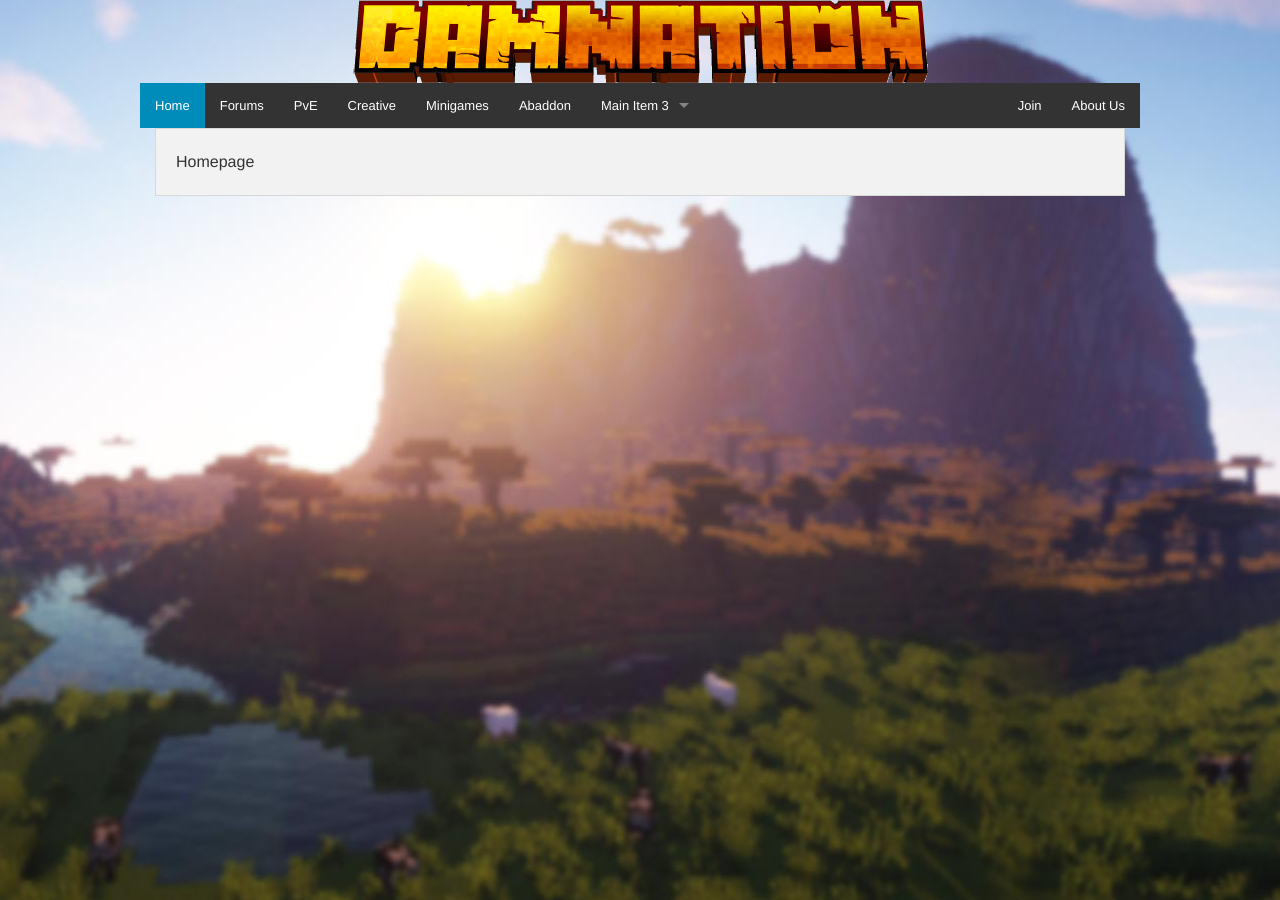
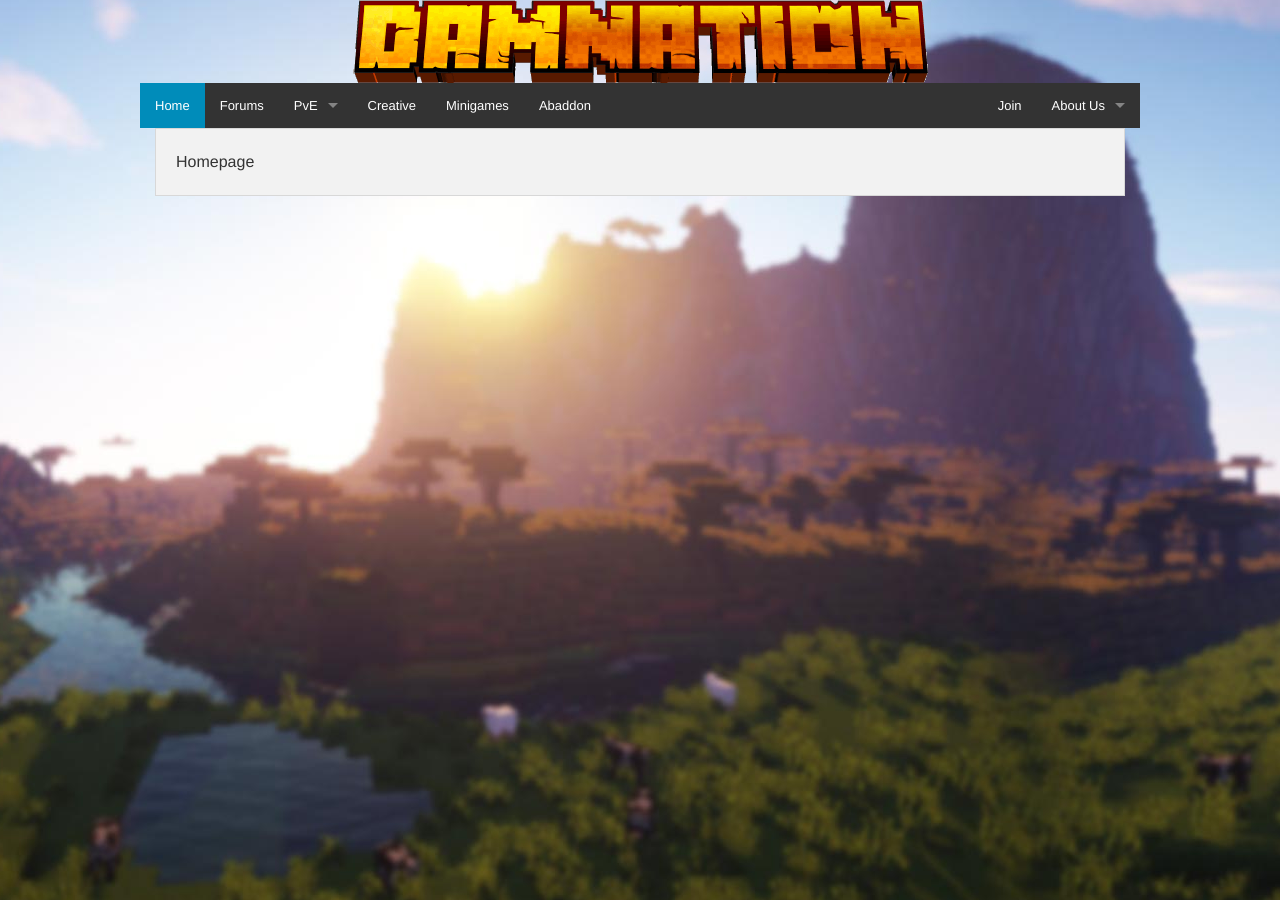
Before and after one commit to damnation-eu/website-beta, a Jekyll site: the page built from index.md, in a window 1280 px wide. Built offline with Jekyll 4.4.1, drawn with Linux system fonts in a browser that asks for light colours; nearby versions of some CDN libraries; library files that are not in the unit come from our copies.

Commit message:
Update nav.html

```diff
--- a/_includes/nav.html
+++ b/_includes/nav.html
@@ -12,21 +12,30 @@
       <ul class="nav navbar-nav left">
         <li class="active"><a href="/website-beta">Home</a></li>
         <li><a href="https://damnation.eu/phpbb/">Forums</a></li>
-        <li><a href="/website-beta/pve">PvE</a></li>
+        <li class="has-dropdown"><a href="/website-beta/pve">PvE</a>
+          <ul class="dropdown">
+            <li><a href="/website-beta/pve/getting started">Getting Started</a></li>
+          </ul>
+        </li>
         <li><a href="/website-beta/creative">Creative</a></li>
         <li><a href="/website-beta/minigames">Minigames</a></li>
         <li><a href="/website-beta/abaddon">Abaddon</a></li>
-
-        <li class="has-dropdown"><a href="#">Main Item 3</a>
-          <ul class="dropdown">
-            <li><a href="#">Dropdown Level 1a</a></li>
-          </ul>
-        </li>
       </ul>
 
       <ul class="nav navbar-nav right">
         <li><a href="/website-beta/pve/apply">Join</a></li>
-        <li><a href="/website-beta/about">About Us</a></li>
+        <li class="has-dropdown"><a href="/website-beta/about">About Us</a>
+          <ul class="dropdown">
+            <li><a href="/website-beta/about/rules">Rules and Policies</a></li>
+            <li><a href="/website-beta/about/charter">Server Charter</a></li>
+            <li><a href="/website-beta/about/ranks">Ranks</a></li>
+            <li><a href="/website-beta/about/donate">Donations</a></li>
+            <li><a href="/website-beta/about/voting">Voting</a></li>
+            <li><a href="/website-beta/about/dynmap">Dynmap</a></li>
+            <li><a href="/website-beta/about/bios">Staff Bios</a></li>
+            <li><a href="/website-beta/about/specs">Server Specs</a></li>
+          </ul>
+        </li>
       </ul>
     </div>
   </div>
```
